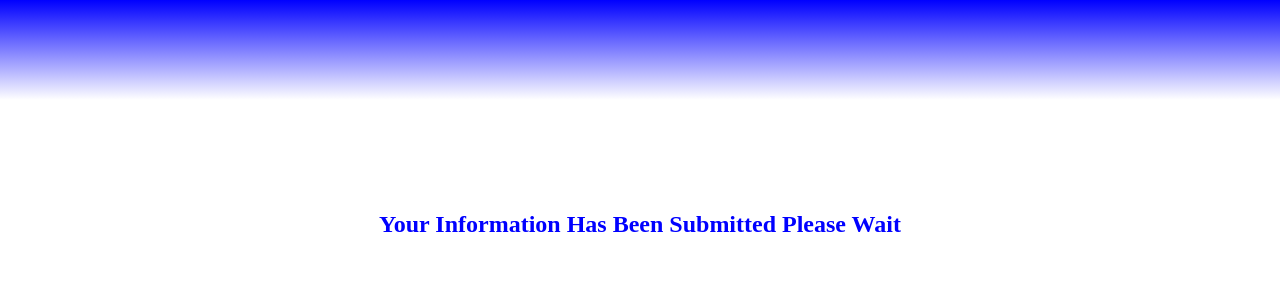
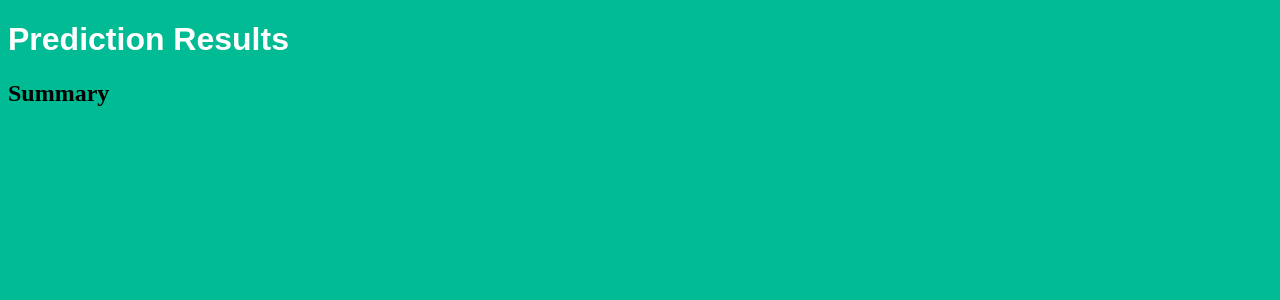
Before and after one commit to prosperityai/api-personal, a Flask app: template templates/pred.html in a window 1280 px wide. Shown: the top 300 px of the page. Run offline with Flask 2, Linux system fonts and the light colour scheme; the template is opened without the code that fills it, so the values that code supplies are empty; parts of the project's set-up code (start-up, migrations or seed data) failed here and were passed over; some libraries are stand-ins or nearby versions.

Commit message:
prediction summary

```diff
--- a/templates/pred.html
+++ b/templates/pred.html
@@ -1,61 +1,48 @@
 <!DOCTYPE html>
-<html>
+<html lang="en-US">
+<style type="text/css">
+
+body {
+    background-color: #00BB93;
+}
+
+h1 {
+    color: #fff;
+    font-family: Arial, Helvetica, sans-serif;
+}
+</style>
 <head>
-	<style type="text/css">
-		.header{
-		background: linear-gradient(blue, white);
-		background:-webkit-linear-gradient(blue, white);
-		background:-moz-linear-gradient(blue, white);
-		background:-o-linear-gradient(blue, white);
-		position: absolute;
-		left: 0px;
-		top: 0px;
-		width: 100%;
-		height: 100px;
-		text-align: center;
-		text-transform: capitalize;
-	}
+    <meta charset="UTF-8">
+    <meta name="viewport" content="width=device-width, initial-scale=1">
+</head>
 
-	.app h1{
-		margin-top:200px;
-       color: blue;
-       text-transform:capitalize;
-	}
-	</style>
-	<title>Result as computed by the machine learning model</title>
-</head>
 <body>
+<h1> Prediction Results</h1>
+<div class="app">
+		<section>
+	<table align="left">
+
 	<div>
-		<header class="header">
-		<marquee behaviour = "alternate">
-			<h1>Prediction of student dropout </h1>
-		</marquee>
-		</header>
+<h2> Summary </h2>
+
 	</div>
-
-	<div class="app">
-		<section>
-	<table align="center">
 		<th>
-	<h1> Your information has been Submitted Please wait </h1>
 	{% if prediction== 1 %}
 	<br><br>
-	<h1 style="color: red">The student has high probability of dropout from the school</h1>
+	<h1>The student has high probability of dropout from the school</h1>
 	<br><br>
 	{% elif prediction==0 %}
 	<h1 >The student is more likey to continue with education without dropout</h1>
 	{% endif %}
 	</th>
 	</table>
-		</section>
-	</div>
 
-	<div>
-		<footer>
-
-		</footer>
-	</div>
 
 
 </body>
+
+<script src="js/script.js"></script>
+<script src="https://code.jquery.com/jquery-3.3.1.slim.min.js" integrity="sha384-q8i/X+965DzO0rT7abK41JStQIAqVgRVzpbzo5smXKp4YfRvH+8abtTE1Pi6jizo" crossorigin="anonymous"></script>
+<script src="https://cdnjs.cloudflare.com/ajax/libs/popper.js/1.14.7/umd/popper.min.js" integrity="sha384-UO2eT0CpHqdSJQ6hJty5KVphtPhzWj9WO1clHTMGa3JDZwrnQq4sF86dIHNDz0W1" crossorigin="anonymous"></script>
+<script src="https://stackpath.bootstrapcdn.com/bootstrap/4.3.1/js/bootstrap.min.js" integrity="sha384-JjSmVgyd0p3pXB1rRibZUAYoIIy6OrQ6VrjIEaFf/nJGzIxFDsf4x0xIM+B07jRM" crossorigin="anonymous"></script>
 </html>
```
